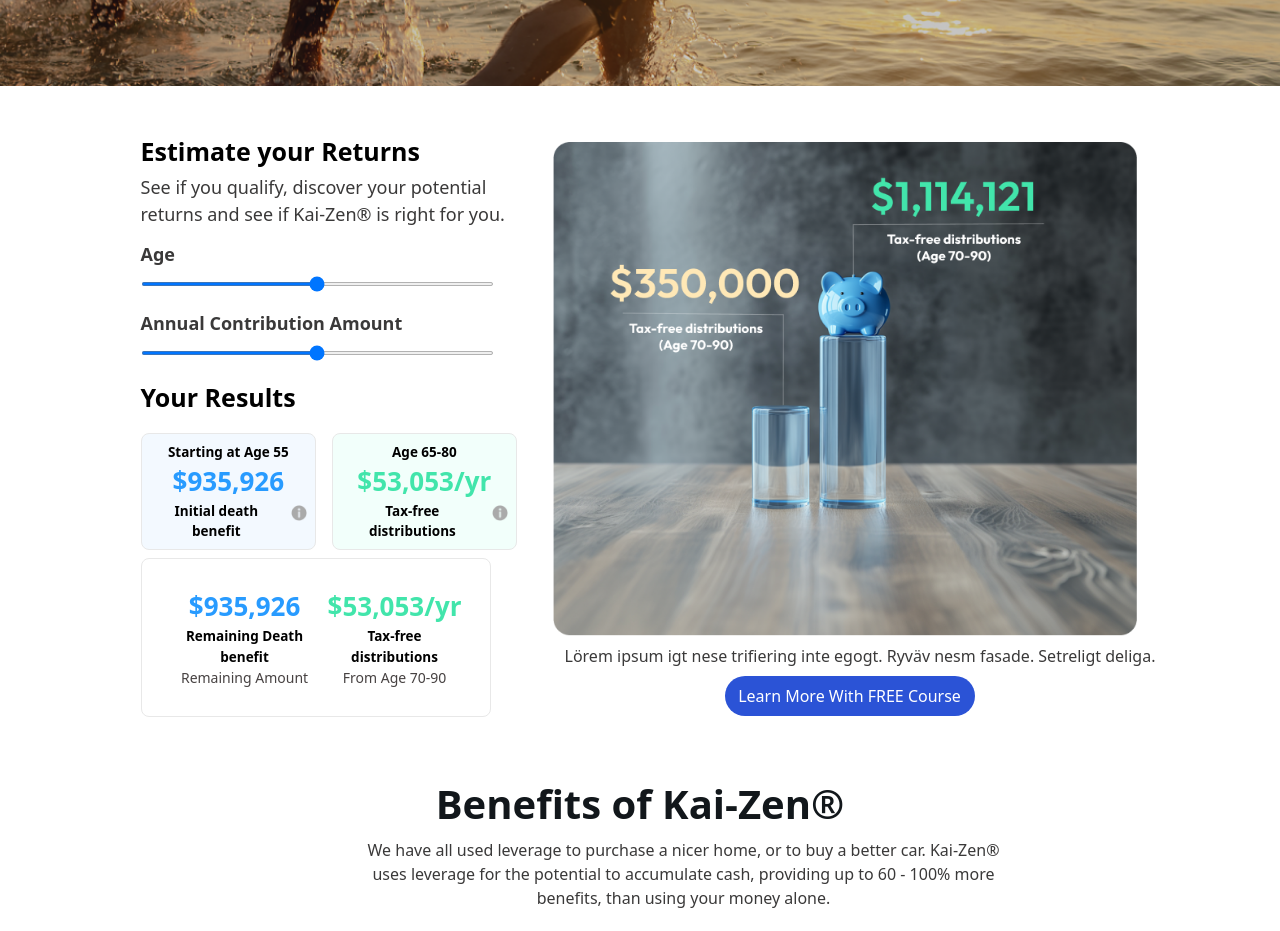
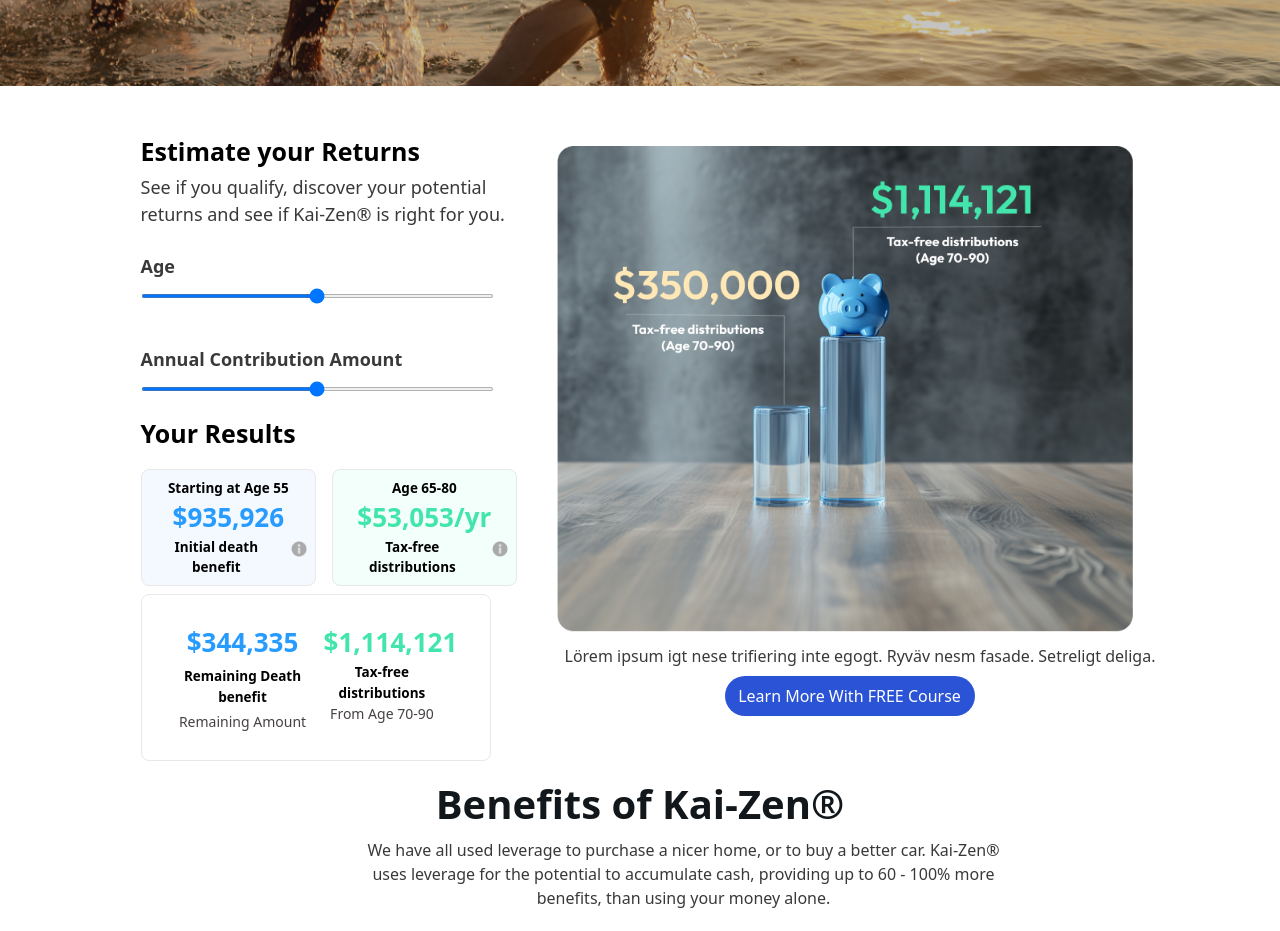
Before and after one commit to snehapatidar5/Task-1, a React (Vite) app: page / in a window 1280 px wide. Shown: the part 780-1711 px from the top of the page. Built offline with nearby package versions, Linux system fonts and the light colour scheme.

Commit message:
Update Estimate.jsx

```diff
--- a/src/Component/OtherComponents/Estimate.jsx
+++ b/src/Component/OtherComponents/Estimate.jsx
@@ -9,10 +9,10 @@
           <p className='text-[18px] text-[#3A3939] sm:pt-1'>See if you qualify, discover your potential returns and see if Kai-Zen® is right for you.</p>
 
 
-          <p className='text-lg text-[#3A3939] font-semibold mt-3 '>Age</p>
+          <p className='text-lg text-[#3A3939] font-semibold mt-3 sm:mt-6'>Age</p>
           <input type="range" className=" w-full sm:w-[94%] h-1 mb-6  rounded-lg cursor-pointer bg-[#FFFFFF]" />
 
-          <p className='text-[18px] text-[#3A3939] font-semibold'>Annual Contribution Amount</p>
+          <p className='text-[18px] text-[#3A3939] font-semibold sm:mt-6'>Annual Contribution Amount</p>
           <input type="range" className=" w-full sm:w-[94%] h-1 mb-6  rounded-lg cursor-pointer bg-[#FFFFFF]" />
         </div>
         <div>
@@ -36,14 +36,14 @@
             </div>
           </div>
           <div className='lg:max-2xl:w-[350px] sm:w-[100%]   border border-[#E8E8E8] rounded-lg flex lg:max-2xl:p-7 sm:p-4 gap-2 text-center mt-2'>
-            <div>
-            <p className='text-[#289BFF] text-[30px] font-semibold sm:text-[26px]'>$935,926</p>
-            <p className='text-[16px] text-[#000000] font-semibold sm:text-[13.5px]'>Remaining Death benefit </p>
+            <div className='sm:w-[50%] '>
+            <p className='text-[#289BFF] text-[30px] font-semibold sm:text-[26px]'>$344,335</p>
+            <p className='text-[16px] text-[#000000] font-semibold sm:text-[13.5px] sm:p-1'>Remaining Death benefit </p>
              <p className='sm:text-[12px] text-[#474242] lg:max-2xl:text-[14px] '>Remaining Amount</p>
 
             </div>
-            <div>
-            <p className='text-[#42E5AB] text-[30px] font-semibold sm:text-[26px]'>$53,053/yr</p>
+            <div className='sm:w-[40%] '>
+            <p className='text-[#42E5AB] text-[30px] font-semibold sm:text-[26px]'>$1,114,121</p>
             <p className='text-[16px] text-[#000000] font-semibold sm:text-[13.5px]'> Tax-free distributions</p>
              <p className='sm:text-[12px] text-[#474242] lg:max-2xl:text-[14px] '>From Age 70-90</p>
 
@@ -52,7 +52,7 @@
         </div>
       </div>
       <div className=''>
-        <img src={EstimateImage} className='lg:max-2xl:w-[600px] lg:max-2xl:h-[510px] rounded-lg sm:w-[390px] sm:h-[390px] sm:p-2' />
+        <img src={EstimateImage} className='lg:max-2xl:w-[600px] lg:max-2xl:h-[510px] rounded-lg sm:w-[390px] sm:h-[390px] sm:p-3' />
 
         <p className='text-center  text-[#3A3939] text-[16px] sm: px-[20px]'>Lörem ipsum igt nese trifiering inte egogt. Ryväv nesm fasade. Setreligt deliga. </p>
         <button className='text-white lg:max-2xl:mx-[180px]  sm:w-[250px] sm:ml-[62px]  sm:my-2 bg-[#2B53D6] rounded-full p-2 '>Learn More With FREE Course</button>
```
